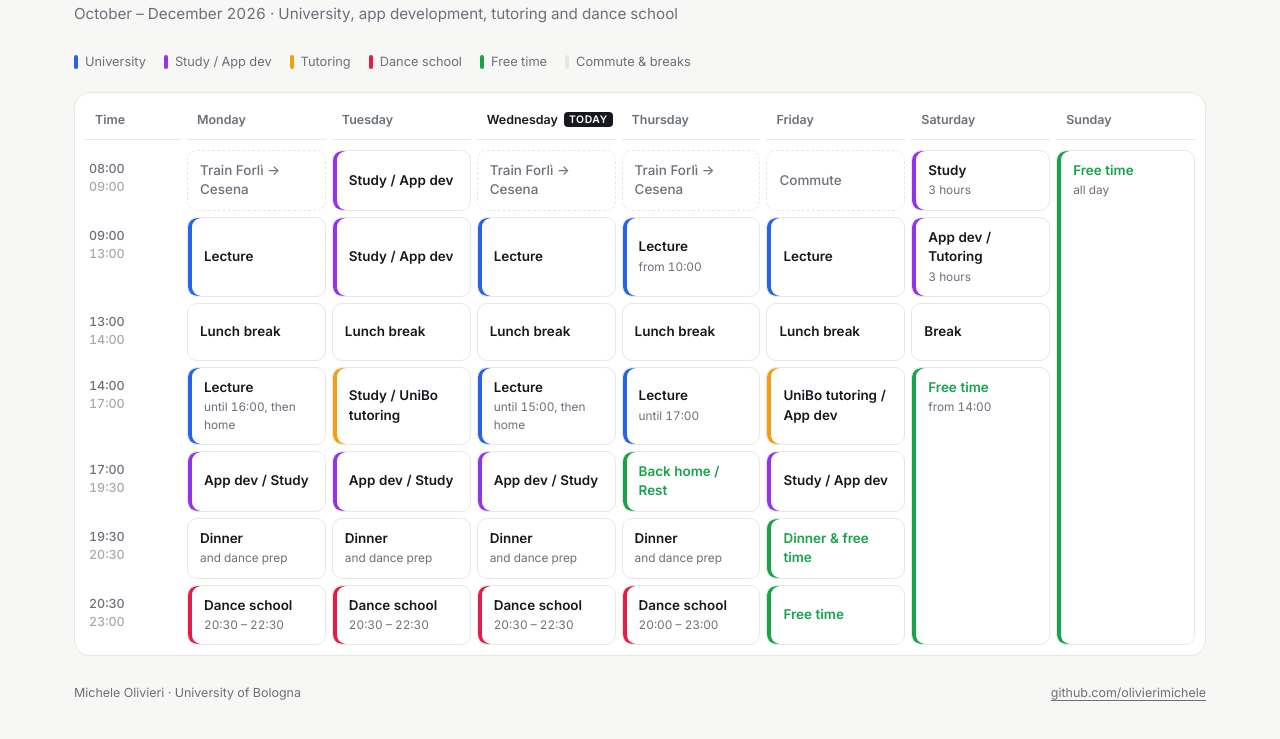
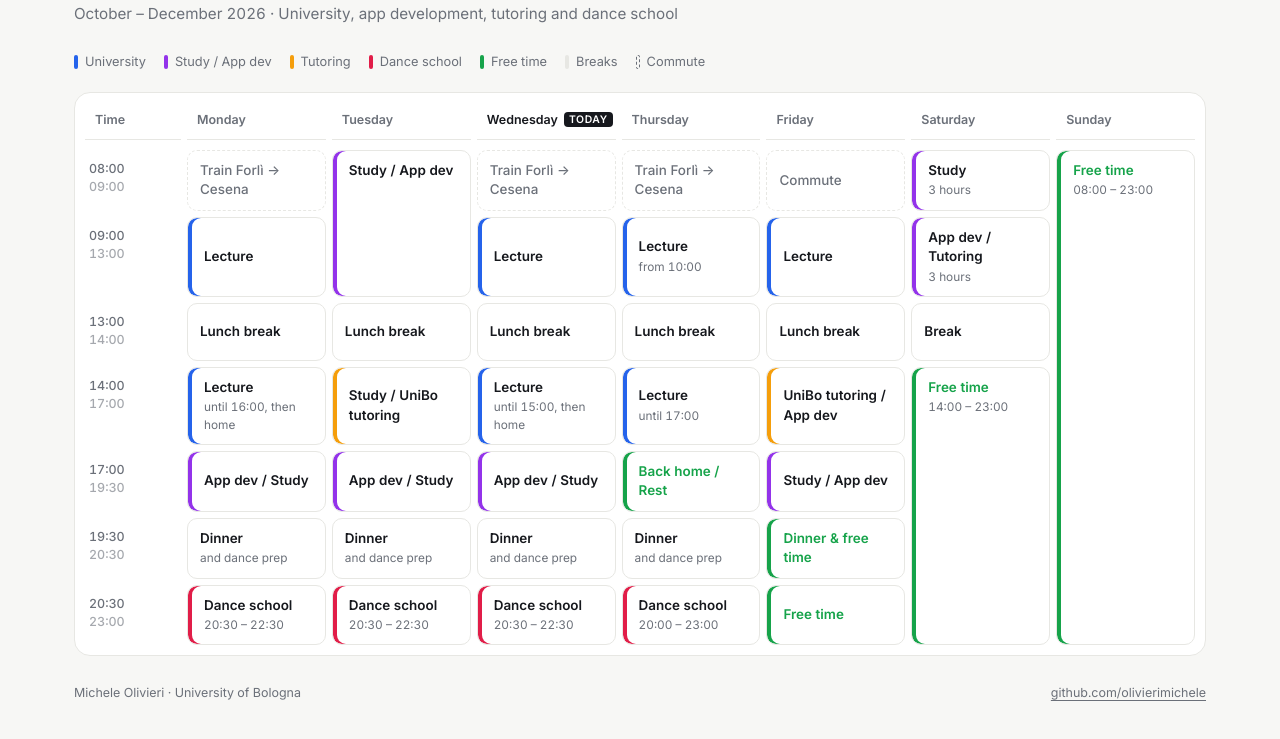
Before and after one commit to OlivieriMichele/CalendaioPersonale, a plain HTML site: page index.html in a window 1280 px wide. Shown: the part 123-862 px from the top of the page. Drawn offline with Linux system fonts and the light colour scheme.

Commit message:
feat: config-driven calendar template with automatic free time
- Move all content to schedule.js, page renders from it
- Fill gaps between events as free-time blocks
- Redesign: accent bars, mobile day view, light/dark theme
- Split weekend days, translate to English, README setup guide

Co-Authored-By: Claude Opus 5.5 <noreply@anthropic.com>

```diff
--- a/index.html
+++ b/index.html
@@ -3,28 +3,21 @@
 <head>
   <meta charset="UTF-8">
   <meta name="viewport" content="width=device-width, initial-scale=1.0">
-  <meta name="description" content="Michele Olivieri's typical week: university, app development, tutoring and dance school. October – December 2026.">
   <meta name="theme-color" content="#f7f7f5" media="(prefers-color-scheme: light)">
   <meta name="theme-color" content="#0e0f12" media="(prefers-color-scheme: dark)">
-  <title>Typical week · Michele Olivieri</title>
+  <title>Weekly calendar</title>
   <link rel="preconnect" href="https://fonts.googleapis.com">
   <link rel="preconnect" href="https://fonts.gstatic.com" crossorigin>
   <link href="https://fonts.googleapis.com/css2?family=Inter:wght@400;500;600;700&display=swap" rel="stylesheet">
   <style>
     :root {
+      color-scheme: light dark;
       --bg: #f7f7f5;
       --surface: #ffffff;
       --ink: #16181d;
       --muted: #6b7079;
       --line: #e7e7e3;
       --neutral: #f1f1ee;
-
-      /* One accent per activity type, hues spread apart */
-      --uni: #2563eb;
-      --dev: #9333ea;
-      --tutor: #f59e0b;
-      --dance: #e11d48;
-      --free: #16a34a;
     }
 
     @media (prefers-color-scheme: dark) {
@@ -35,12 +28,6 @@
         --muted: #8b909a;
         --line: #262931;
         --neutral: #1f2228;
-
-        --uni: #60a5fa;
-        --dev: #c084fc;
-        --tutor: #fbbf24;
-        --dance: #fb7185;
-        --free: #4ade80;
       }
     }
 
@@ -103,10 +90,12 @@
       background: var(--c, var(--line));
     }
 
+    .dot.dashed { background: none; border: 1px dashed var(--muted); }
+
     /* Day tabs (mobile only) */
     .tabs { display: none; }
 
-    /* Grid */
+    /* Grid: rows are time slots, columns are days; blocks are placed explicitly */
     .schedule {
       display: grid;
       grid-template-columns: 96px repeat(7, minmax(0, 1fr));
@@ -117,21 +106,23 @@
       padding: 10px;
     }
 
-    .row { display: contents; }
+    .head, .cell { grid-column: var(--col); }
 
     .head {
+      grid-row: 1;
       font-size: .78rem;
       font-weight: 600;
       color: var(--muted);
       padding: 8px 10px 10px;
       border-bottom: 1px solid var(--line);
       margin-bottom: 4px;
+      text-transform: capitalize;
     }
 
     .head.today { color: var(--ink); }
 
     .head.today::after {
-      content: "today";
+      content: attr(data-today);
       margin-left: 6px;
       font-size: .65rem;
       font-weight: 600;
@@ -145,6 +136,7 @@
     }
 
     .time {
+      grid-column: 1;
       font-size: .78rem;
       font-weight: 500;
       color: var(--muted);
@@ -168,32 +160,25 @@
       gap: 2px;
     }
 
+    .cell.tall { justify-content: flex-start; }
+
     .cell .t { font-weight: 600; }
     .cell .n { font-size: .74rem; color: var(--muted); }
 
     /* Same background everywhere: colour lives only in the accent bar */
-    .uni, .dev, .tutor, .dance, .free {
+    .accent {
       box-shadow: inset 4px 0 0 var(--c);
       padding-left: 16px;
     }
 
-    .uni   { --c: var(--uni); }
-    .dev   { --c: var(--dev); }
-    .tutor { --c: var(--tutor); }
-    .dance { --c: var(--dance); }
-    .free  { --c: var(--free); }
-    .free .t { color: var(--free); }
+    .free .t { color: var(--c); }
 
-    .travel {
+    .dashed {
       border-style: dashed;
       color: var(--muted);
     }
 
-    /* Long free blocks span several rows; grid auto-placement flows around them */
-    .span-day { grid-row: span 7; justify-content: flex-start; }
-    .span-sat { grid-row: span 4; justify-content: flex-start; }
-
-    .travel .t { font-weight: 500; }
+    .dashed .t { font-weight: 500; }
 
     footer {
       margin-top: 28px;
@@ -236,6 +221,7 @@
         padding: 9px 0;
         cursor: pointer;
         position: relative;
+        text-transform: capitalize;
       }
 
       .tab[aria-selected="true"] {
@@ -261,11 +247,12 @@
         padding: 8px;
       }
 
-      .row.heading { display: none; }
+      .head { display: none; }
+      .cell { grid-column: 2; }
       .cell:not(.on) { display: none; }
 
       .cell { min-height: 64px; padding: 12px 14px; font-size: .9rem; }
-      .uni, .dev, .tutor, .dance, .free { padding-left: 18px; }
+      .accent { padding-left: 18px; }
       .cell .n { font-size: .78rem; }
       .time { padding: 12px 4px; font-size: .74rem; }
 
@@ -282,125 +269,123 @@
 
   <main class="container">
     <header>
-      <p class="eyebrow">First year · Master's degree</p>
-      <h1>Typical week</h1>
-      <p class="subtitle">October – December 2026 · University, app development, tutoring and dance school</p>
+      <p class="eyebrow"></p>
+      <h1></h1>
+      <p class="subtitle"></p>
     </header>
 
-    <ul class="legend" aria-label="Legend">
-      <li><span class="dot" style="--c: var(--uni)"></span>University</li>
-      <li><span class="dot" style="--c: var(--dev)"></span>Study / App dev</li>
-      <li><span class="dot" style="--c: var(--tutor)"></span>Tutoring</li>
-      <li><span class="dot" style="--c: var(--dance)"></span>Dance school</li>
-      <li><span class="dot" style="--c: var(--free)"></span>Free time</li>
-      <li><span class="dot"></span>Commute &amp; breaks</li>
-    </ul>
-
-    <nav class="tabs" role="tablist" aria-label="Day">
-      <button class="tab" role="tab" data-day="0">Mon</button>
-      <button class="tab" role="tab" data-day="1">Tue</button>
-      <button class="tab" role="tab" data-day="2">Wed</button>
-      <button class="tab" role="tab" data-day="3">Thu</button>
-      <button class="tab" role="tab" data-day="4">Fri</button>
-      <button class="tab" role="tab" data-day="5">Sat</button>
-      <button class="tab" role="tab" data-day="6">Sun</button>
-    </nav>
-
-    <div class="schedule" role="table" aria-label="Weekly schedule">
-      <div class="row heading" role="row">
-        <div class="head" role="columnheader">Time</div>
-        <div class="head" role="columnheader" data-day="0">Monday</div>
-        <div class="head" role="columnheader" data-day="1">Tuesday</div>
-        <div class="head" role="columnheader" data-day="2">Wednesday</div>
-        <div class="head" role="columnheader" data-day="3">Thursday</div>
-        <div class="head" role="columnheader" data-day="4">Friday</div>
-        <div class="head" role="columnheader" data-day="5">Saturday</div>
-        <div class="head" role="columnheader" data-day="6">Sunday</div>
-      </div>
-
-      <div class="row" role="row">
-        <div class="time" role="rowheader"><span>08:00</span><span>09:00</span></div>
-        <div class="cell travel" role="cell" data-day="0"><span class="t">Train Forlì → Cesena</span></div>
-        <div class="cell dev" role="cell" data-day="1"><span class="t">Study / App dev</span></div>
-        <div class="cell travel" role="cell" data-day="2"><span class="t">Train Forlì → Cesena</span></div>
-        <div class="cell travel" role="cell" data-day="3"><span class="t">Train Forlì → Cesena</span></div>
-        <div class="cell travel" role="cell" data-day="4"><span class="t">Commute</span></div>
-        <div class="cell dev" role="cell" data-day="5"><span class="t">Study</span><span class="n">3 hours</span></div>
-        <div class="cell free span-day" role="cell" data-day="6"><span class="t">Free time</span><span class="n">all day</span></div>
-      </div>
-
-      <div class="row" role="row">
-        <div class="time" role="rowheader"><span>09:00</span><span>13:00</span></div>
-        <div class="cell uni" role="cell" data-day="0"><span class="t">Lecture</span></div>
-        <div class="cell dev" role="cell" data-day="1"><span class="t">Study / App dev</span></div>
-        <div class="cell uni" role="cell" data-day="2"><span class="t">Lecture</span></div>
-        <div class="cell uni" role="cell" data-day="3"><span class="t">Lecture</span><span class="n">from 10:00</span></div>
-        <div class="cell uni" role="cell" data-day="4"><span class="t">Lecture</span></div>
-        <div class="cell dev" role="cell" data-day="5"><span class="t">App dev / Tutoring</span><span class="n">3 hours</span></div>
-      </div>
-
-      <div class="row" role="row">
-        <div class="time" role="rowheader"><span>13:00</span><span>14:00</span></div>
-        <div class="cell" role="cell" data-day="0"><span class="t">Lunch break</span></div>
-        <div class="cell" role="cell" data-day="1"><span class="t">Lunch break</span></div>
-        <div class="cell" role="cell" data-day="2"><span class="t">Lunch break</span></div>
-        <div class="cell" role="cell" data-day="3"><span class="t">Lunch break</span></div>
-        <div class="cell" role="cell" data-day="4"><span class="t">Lunch break</span></div>
-        <div class="cell" role="cell" data-day="5"><span class="t">Break</span></div>
-      </div>
-
-      <div class="row" role="row">
-        <div class="time" role="rowheader"><span>14:00</span><span>17:00</span></div>
-        <div class="cell uni" role="cell" data-day="0"><span class="t">Lecture</span><span class="n">until 16:00, then home</span></div>
-        <div class="cell tutor" role="cell" data-day="1"><span class="t">Study / UniBo tutoring</span></div>
-        <div class="cell uni" role="cell" data-day="2"><span class="t">Lecture</span><span class="n">until 15:00, then home</span></div>
-        <div class="cell uni" role="cell" data-day="3"><span class="t">Lecture</span><span class="n">until 17:00</span></div>
-        <div class="cell tutor" role="cell" data-day="4"><span class="t">UniBo tutoring / App dev</span></div>
-        <div class="cell free span-sat" role="cell" data-day="5"><span class="t">Free time</span><span class="n">from 14:00</span></div>
-      </div>
-
-      <div class="row" role="row">
-        <div class="time" role="rowheader"><span>17:00</span><span>19:30</span></div>
-        <div class="cell dev" role="cell" data-day="0"><span class="t">App dev / Study</span></div>
-        <div class="cell dev" role="cell" data-day="1"><span class="t">App dev / Study</span></div>
-        <div class="cell dev" role="cell" data-day="2"><span class="t">App dev / Study</span></div>
-        <div class="cell free" role="cell" data-day="3"><span class="t">Back home / Rest</span></div>
-        <div class="cell dev" role="cell" data-day="4"><span class="t">Study / App dev</span></div>
-      </div>
-
-      <div class="row" role="row">
-        <div class="time" role="rowheader"><span>19:30</span><span>20:30</span></div>
-        <div class="cell" role="cell" data-day="0"><span class="t">Dinner</span><span class="n">and dance prep</span></div>
-        <div class="cell" role="cell" data-day="1"><span class="t">Dinner</span><span class="n">and dance prep</span></div>
-        <div class="cell" role="cell" data-day="2"><span class="t">Dinner</span><span class="n">and dance prep</span></div>
-        <div class="cell" role="cell" data-day="3"><span class="t">Dinner</span><span class="n">and dance prep</span></div>
-        <div class="cell free" role="cell" data-day="4"><span class="t">Dinner &amp; free time</span></div>
-      </div>
-
-      <div class="row" role="row">
-        <div class="time" role="rowheader"><span>20:30</span><span>23:00</span></div>
-        <div class="cell dance" role="cell" data-day="0"><span class="t">Dance school</span><span class="n">20:30 – 22:30</span></div>
-        <div class="cell dance" role="cell" data-day="1"><span class="t">Dance school</span><span class="n">20:30 – 22:30</span></div>
-        <div class="cell dance" role="cell" data-day="2"><span class="t">Dance school</span><span class="n">20:30 – 22:30</span></div>
-        <div class="cell dance" role="cell" data-day="3"><span class="t">Dance school</span><span class="n">20:00 – 23:00</span></div>
-        <div class="cell free" role="cell" data-day="4"><span class="t">Free time</span></div>
-      </div>
-    </div>
+    <ul class="legend" aria-label="Legend"></ul>
+    <nav class="tabs" role="tablist" aria-label="Day"></nav>
+    <div class="schedule" aria-label="Weekly schedule"></div>
 
     <footer>
-      <span>Michele Olivieri · University of Bologna</span>
-      <a href="https://github.com/olivierimichele">github.com/olivierimichele</a>
+      <span class="owner"></span>
+      <a class="link"></a>
     </footer>
   </main>
 
+  <script src="schedule.js"></script>
   <script>
-    // Mon = 0 … Sun = 6
+    const DAYS = ['mon', 'tue', 'wed', 'thu', 'fri', 'sat', 'sun'];
+    const { types, events, labels } = schedule;
+
+    const $ = sel => document.querySelector(sel);
+    const el = (tag, cls, text) => {
+      const n = document.createElement(tag);
+      if (cls) n.className = cls;
+      if (text != null) n.textContent = text;
+      return n;
+    };
+    const minutes = t => { const [h, m] = t.split(':'); return h * 60 + +m; };
+    const color = c => Array.isArray(c) ? `light-dark(${c[0]}, ${c[1]})` : c;
+    // 5 Jan 2026 is a Monday
+    const dayName = (i, weekday) =>
+      new Intl.DateTimeFormat(schedule.lang, { weekday }).format(new Date(2026, 0, 5 + i));
+
+    // Page text
+    document.documentElement.lang = schedule.lang;
+    document.title = `${schedule.title} · ${schedule.owner.split(' · ')[0]}`;
+    $('.eyebrow').textContent = schedule.eyebrow;
+    $('h1').textContent = schedule.title;
+    $('.subtitle').textContent = schedule.subtitle;
+    $('.owner').textContent = schedule.owner;
+    $('.link').href = schedule.link;
+    $('.link').textContent = schedule.link.replace(/^https?:\/\//, '');
+
+    // Legend
+    for (const t of Object.values(types)) {
+      const dot = el('span', t.dashed ? 'dot dashed' : 'dot');
+      if (t.color) dot.style.setProperty('--c', color(t.color));
+      const li = el('li');
+      li.append(dot, t.label);
+      $('.legend').append(li);
+    }
+
+    // Time slots: every distinct start/end time becomes a row boundary
+    const times = [...new Set(events.flatMap(e => [e.from, e.to]))]
+      .sort((a, b) => minutes(a) - minutes(b));
+    const row = t => times.indexOf(t) + 2; // row 1 is the day header
+
+    const grid = $('.schedule');
+    const timeHead = el('div', 'head', labels.time);
+    timeHead.style.setProperty('--col', 1);
+    grid.append(timeHead);
+
+    times.slice(0, -1).forEach((t, k) => {
+      const n = el('div', 'time');
+      n.style.gridRow = row(t);
+      n.append(el('span', null, t), el('span', null, times[k + 1]));
+      grid.append(n);
+    });
+
+    function block(day, from, to, type, title, note) {
+      const t = types[type] || {};
+      const c = el('div', 'cell');
+      c.dataset.day = day;
+      c.style.setProperty('--col', day + 2);
+      c.style.gridRow = `${row(from)} / ${row(to)}`;
+      if (t.color) { c.classList.add('accent'); c.style.setProperty('--c', color(t.color)); }
+      if (t.dashed) c.classList.add('dashed');
+      if (type === 'free') c.classList.add('free');
+      if (row(to) - row(from) > 1) c.classList.add('tall');
+      c.append(el('span', 't', title));
+      if (note) c.append(el('span', 'n', note));
+      grid.append(c);
+    }
+
+    // ponytail: overlapping events on the same day are not detected, they just stack
+    DAYS.forEach((key, day) => {
+      const head = el('div', 'head', dayName(day, 'long'));
+      head.dataset.day = day;
+      head.dataset.today = labels.today;
+      head.style.setProperty('--col', day + 2);
+      grid.append(head);
+
+      const tab = el('button', 'tab', dayName(day, 'short'));
+      tab.setAttribute('role', 'tab');
+      tab.dataset.day = day;
+      $('.tabs').append(tab);
+
+      // Fill every gap between events with an automatic free-time block
+      const free = (a, b) => block(day, a, b, 'free', types.free.label, row(b) - row(a) > 1 ? `${a} – ${b}` : null);
+      let cursor = times[0];
+      events.filter(e => e.days.includes(key))
+        .sort((a, b) => minutes(a.from) - minutes(b.from))
+        .forEach(e => {
+          if (minutes(e.from) > minutes(cursor)) free(cursor, e.from);
+          block(day, e.from, e.to, e.type, e.title, e.note);
+          cursor = e.to;
+        });
+      if (cursor !== times.at(-1)) free(cursor, times.at(-1));
+    });
+
+    // Day switching on mobile; opens on today
     const today = (new Date().getDay() + 6) % 7;
     const tabs = document.querySelectorAll('.tab');
     const cells = document.querySelectorAll('.cell');
 
     document.querySelectorAll(`[data-day="${today}"]:is(.head, .tab)`)
-      .forEach(el => el.classList.add('today'));
+      .forEach(n => n.classList.add('today'));
 
     function show(day) {
       cells.forEach(c => c.classList.toggle('on', c.dataset.day == day));
--- /dev/null
+++ b/schedule.js
@@ -0,0 +1,65 @@
+// Edit this file to make the calendar yours. index.html never needs to change.
+//
+// events: one entry per recurring weekly commitment.
+//   days   which days it repeats on: "mon" "tue" "wed" "thu" "fri" "sat" "sun"
+//   from   start time, "HH:MM"
+//   to     end time, "HH:MM"
+//   type   a key from `types` below
+//   title  text shown in the block
+//   note   optional second line
+//
+// Any time between the earliest and latest event that is not covered on a
+// given day is shown automatically as free time.
+
+const schedule = {
+  lang: "en", // sets day names and date format, e.g. "it", "de", "fr"
+  title: "Typical week",
+  eyebrow: "First year · Master's degree",
+  subtitle: "October – December 2026 · University, app development, tutoring and dance school",
+  owner: "Michele Olivieri · University of Bologna",
+  link: "https://github.com/olivierimichele",
+  labels: { time: "Time", today: "today" },
+
+  // color: one value, or [light theme, dark theme]. No color = neutral block.
+  // dashed: true draws a dashed outline (good for commuting).
+  // `free` is required: it styles the automatic free-time blocks.
+  types: {
+    uni:    { label: "University",      color: ["#2563eb", "#60a5fa"] },
+    dev:    { label: "Study / App dev", color: ["#9333ea", "#c084fc"] },
+    tutor:  { label: "Tutoring",        color: ["#f59e0b", "#fbbf24"] },
+    dance:  { label: "Dance school",    color: ["#e11d48", "#fb7185"] },
+    free:   { label: "Free time",       color: ["#16a34a", "#4ade80"] },
+    break:  { label: "Breaks" },
+    travel: { label: "Commute", dashed: true },
+  },
+
+  events: [
+    { days: ["mon", "wed", "thu"], from: "08:00", to: "09:00", type: "travel", title: "Train Forlì → Cesena" },
+    { days: ["fri"],               from: "08:00", to: "09:00", type: "travel", title: "Commute" },
+    { days: ["tue"],               from: "08:00", to: "13:00", type: "dev",    title: "Study / App dev" },
+    { days: ["sat"],               from: "08:00", to: "09:00", type: "dev",    title: "Study", note: "3 hours" },
+
+    { days: ["mon", "wed", "fri"], from: "09:00", to: "13:00", type: "uni",    title: "Lecture" },
+    { days: ["thu"],               from: "09:00", to: "13:00", type: "uni",    title: "Lecture", note: "from 10:00" },
+    { days: ["sat"],               from: "09:00", to: "13:00", type: "dev",    title: "App dev / Tutoring", note: "3 hours" },
+
+    { days: ["mon", "tue", "wed", "thu", "fri"], from: "13:00", to: "14:00", type: "break", title: "Lunch break" },
+    { days: ["sat"],               from: "13:00", to: "14:00", type: "break",  title: "Break" },
+
+    { days: ["mon"],               from: "14:00", to: "17:00", type: "uni",    title: "Lecture", note: "until 16:00, then home" },
+    { days: ["wed"],               from: "14:00", to: "17:00", type: "uni",    title: "Lecture", note: "until 15:00, then home" },
+    { days: ["thu"],               from: "14:00", to: "17:00", type: "uni",    title: "Lecture", note: "until 17:00" },
+    { days: ["tue"],               from: "14:00", to: "17:00", type: "tutor",  title: "Study / UniBo tutoring" },
+    { days: ["fri"],               from: "14:00", to: "17:00", type: "tutor",  title: "UniBo tutoring / App dev" },
+
+    { days: ["mon", "tue", "wed"], from: "17:00", to: "19:30", type: "dev",    title: "App dev / Study" },
+    { days: ["fri"],               from: "17:00", to: "19:30", type: "dev",    title: "Study / App dev" },
+    { days: ["thu"],               from: "17:00", to: "19:30", type: "free",   title: "Back home / Rest" },
+
+    { days: ["mon", "tue", "wed", "thu"], from: "19:30", to: "20:30", type: "break", title: "Dinner", note: "and dance prep" },
+    { days: ["fri"],               from: "19:30", to: "20:30", type: "free",   title: "Dinner & free time" },
+
+    { days: ["mon", "tue", "wed"], from: "20:30", to: "23:00", type: "dance",  title: "Dance school", note: "20:30 – 22:30" },
+    { days: ["thu"],               from: "20:30", to: "23:00", type: "dance",  title: "Dance school", note: "20:00 – 23:00" },
+  ],
+};
```
Also changed, not shown: 1 other file.
